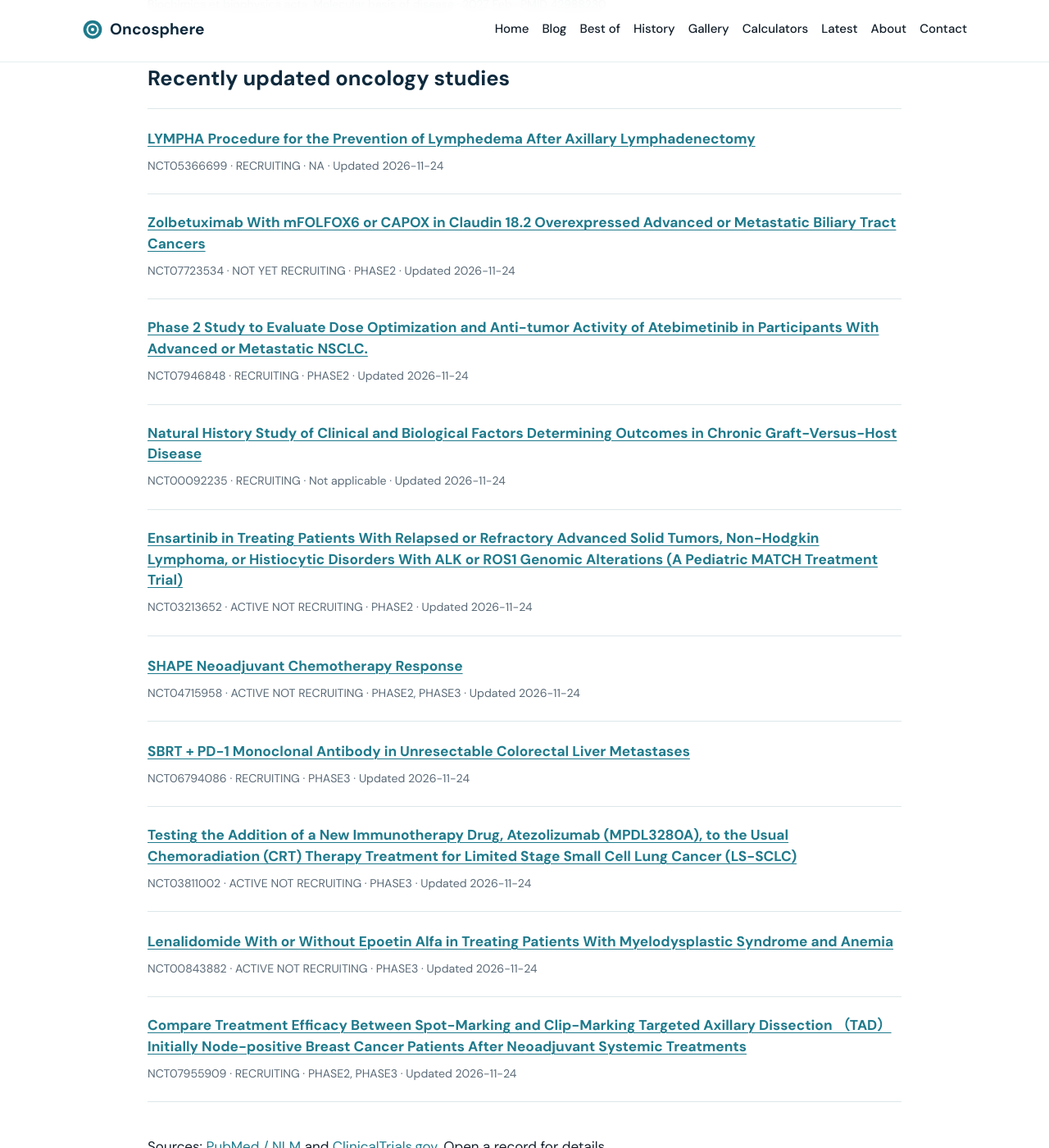
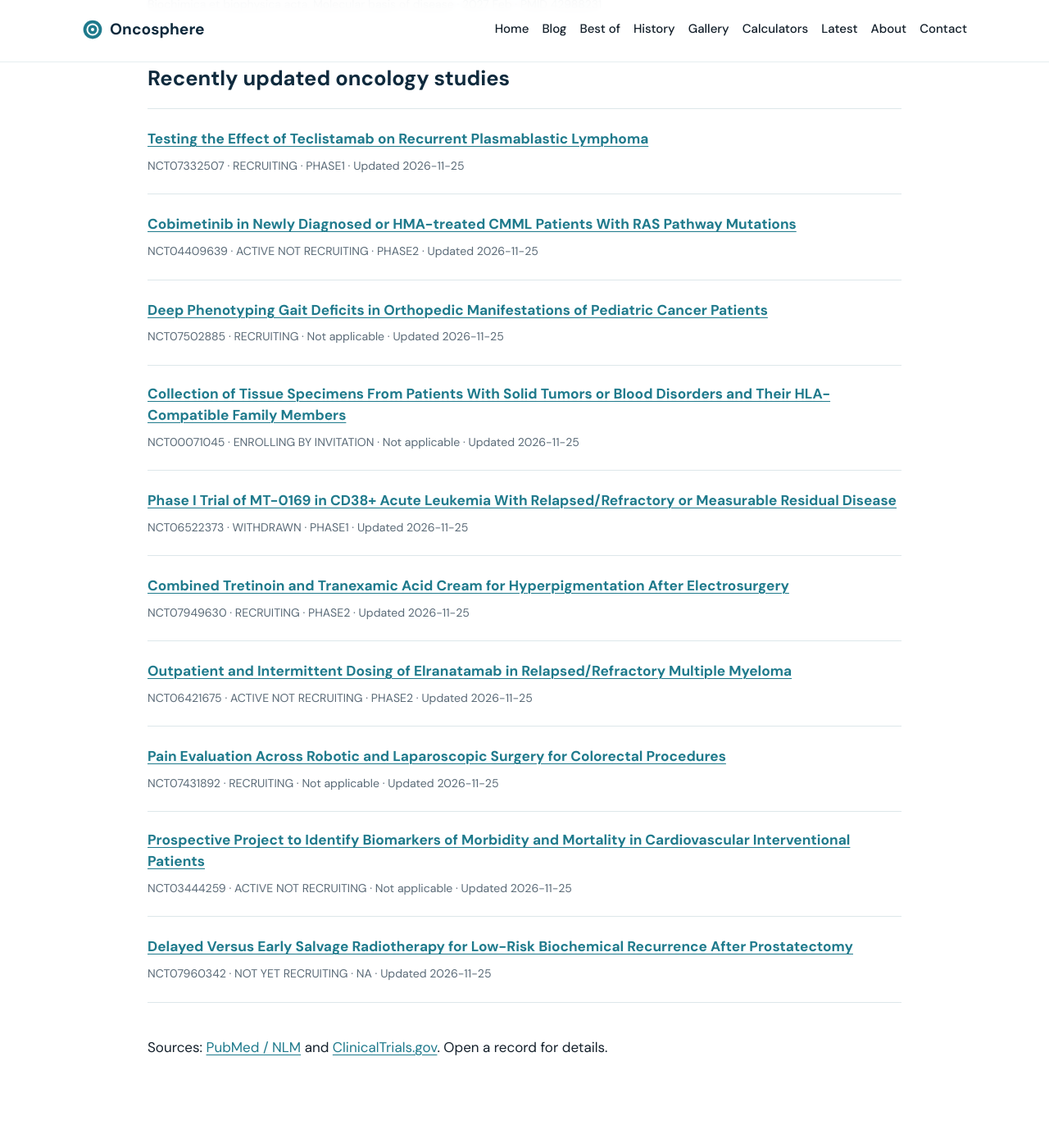
Before and after one commit to senthilstar/Oncosphere, a Jekyll site: the page built from latest.md, in a window 1280 px wide and 1400 px high, scrolled down 2241 px. Shown: the whole window at 82% size. Built offline with Jekyll 4.4.1, drawn with Linux system fonts in a browser that asks for light colours; some of the changed text lies outside the part shown.

Commit message:
Refresh oncology research feeds

```diff
--- a/_data/latest_pubmed.json
+++ b/_data/latest_pubmed.json
@@ -1,4 +1,17 @@
 [
+  {
+    "pmid": "43080406",
+    "title": "Breast cancer cell motility speed measurement using in vitro assays: a systematic scoping review of current knowledge.",
+    "journal": "In vitro models",
+    "pubdate": "2027 Dec",
+    "authors": [
+      "Maran MM",
+      "Shelling AN",
+      "Wu Z",
+      "Laking G"
+    ],
+    "url": "https://pubmed.ncbi.nlm.nih.gov/43080406/"
+  },
   {
     "pmid": "43041607",
     "title": "PSMA-targeted nanoparticles delivering ATR and Src/Bcr-Abl inhibitors to stimulate STING and reprogram senescence-associated secretory phenotype for enhancing immunotherapy in prostate cancer.",
@@ -258,22 +271,5 @@
       "Li Y"
     ],
     "url": "https://pubmed.ncbi.nlm.nih.gov/42988231/"
-  },
-  {
-    "pmid": "42988230",
-    "title": "Endothelial senescence orchestrates the tumor immune microenvironment and immunotherapy response in non-small cell lung cancer.",
-    "journal": "Biochimica et biophysica acta. Molecular basis of disease",
-    "pubdate": "2027 Feb",
-    "authors": [
-      "Qiu X",
-      "Qin H",
-      "Deng S",
-      "Kong X",
-      "Chen K",
-      "Zhang R",
-      "Yan H",
-      "Wong PP"
-    ],
-    "url": "https://pubmed.ncbi.nlm.nih.gov/42988230/"
   }
 ]
--- a/_data/latest_trials.json
+++ b/_data/latest_trials.json
@@ -1,82 +1,82 @@
 [
   {
-    "nct": "NCT05366699",
-    "title": "LYMPHA Procedure for the Prevention of Lymphedema After Axillary Lymphadenectomy",
+    "nct": "NCT07332507",
+    "title": "Testing the Effect of Teclistamab on Recurrent Plasmablastic Lymphoma",
     "status": "RECRUITING",
-    "phase": "NA",
-    "updated": "2026-11-24",
-    "url": "https://clinicaltrials.gov/study/NCT05366699"
+    "phase": "PHASE1",
+    "updated": "2026-11-25",
+    "url": "https://clinicaltrials.gov/study/NCT07332507"
   },
   {
-    "nct": "NCT07723534",
-    "title": "Zolbetuximab With mFOLFOX6 or CAPOX in Claudin 18.2 Overexpressed Advanced or Metastatic Biliary Tract Cancers",
-    "status": "NOT_YET_RECRUITING",
+    "nct": "NCT04409639",
+    "title": "Cobimetinib in Newly Diagnosed or HMA-treated CMML Patients With RAS Pathway Mutations",
+    "status": "ACTIVE_NOT_RECRUITING",
     "phase": "PHASE2",
-    "updated": "2026-11-24",
-    "url": "https://clinicaltrials.gov/study/NCT07723534"
+    "updated": "2026-11-25",
+    "url": "https://clinicaltrials.gov/study/NCT04409639"
   },
   {
-    "nct": "NCT07946848",
-    "title": "Phase 2 Study to Evaluate Dose Optimization and Anti-tumor Activity of Atebimetinib in Participants With Advanced or Metastatic NSCLC.",
+    "nct": "NCT07502885",
+    "title": "Deep Phenotyping Gait Deficits in Orthopedic Manifestations of Pediatric Cancer Patients",
+    "status": "RECRUITING",
+    "phase": "Not applicable",
+    "updated": "2026-11-25",
+    "url": "https://clinicaltrials.gov/study/NCT07502885"
+  },
+  {
+    "nct": "NCT00071045",
+    "title": "Collection of Tissue Specimens From Patients With Solid Tumors or Blood Disorders and Their HLA-Compatible Family Members",
+    "status": "ENROLLING_BY_INVITATION",
+    "phase": "Not applicable",
+    "updated": "2026-11-25",
+    "url": "https://clinicaltrials.gov/study/NCT00071045"
+  },
+  {
+    "nct": "NCT06522373",
+    "title": "Phase I Trial of MT-0169 in CD38+ Acute Leukemia With Relapsed/Refractory or Measurable Residual Disease",
+    "status": "WITHDRAWN",
+    "phase": "PHASE1",
+    "updated": "2026-11-25",
+    "url": "https://clinicaltrials.gov/study/NCT06522373"
+  },
+  {
+    "nct": "NCT07949630",
+    "title": "Combined Tretinoin and Tranexamic Acid Cream for Hyperpigmentation After Electrosurgery",
     "status": "RECRUITING",
     "phase": "PHASE2",
-    "updated": "2026-11-24",
-    "url": "https://clinicaltrials.gov/study/NCT07946848"
+    "updated": "2026-11-25",
+    "url": "https://clinicaltrials.gov/study/NCT07949630"
   },
   {
-    "nct": "NCT00092235",
-    "title": "Natural History Study of Clinical and Biological Factors Determining Outcomes in Chronic Graft-Versus-Host Disease",
+    "nct": "NCT06421675",
+    "title": "Outpatient and Intermittent Dosing of Elranatamab in Relapsed/Refractory Multiple Myeloma",
+    "status": "ACTIVE_NOT_RECRUITING",
+    "phase": "PHASE2",
+    "updated": "2026-11-25",
+    "url": "https://clinicaltrials.gov/study/NCT06421675"
+  },
+  {
+    "nct": "NCT07431892",
+    "title": "Pain Evaluation Across Robotic and Laparoscopic Surgery for Colorectal Procedures",
     "status": "RECRUITING",
     "phase": "Not applicable",
-    "updated": "2026-11-24",
-    "url": "https://clinicaltrials.gov/study/NCT00092235"
+    "updated": "2026-11-25",
+    "url": "https://clinicaltrials.gov/study/NCT07431892"
   },
   {
-    "nct": "NCT03213652",
-    "title": "Ensartinib in Treating Patients With Relapsed or Refractory Advanced Solid Tumors, Non-Hodgkin Lymphoma, or Histiocytic Disorders With ALK or ROS1 Genomic Alterations (A Pediatric MATCH Treatment Trial)",
+    "nct": "NCT03444259",
+    "title": "Prospective Project to Identify Biomarkers of Morbidity and Mortality in Cardiovascular Interventional Patients",
     "status": "ACTIVE_NOT_RECRUITING",
-    "phase": "PHASE2",
-    "updated": "2026-11-24",
-    "url": "https://clinicaltrials.gov/study/NCT03213652"
+    "phase": "Not applicable",
+    "updated": "2026-11-25",
+    "url": "https://clinicaltrials.gov/study/NCT03444259"
   },
   {
-    "nct": "NCT04715958",
-    "title": "SHAPE Neoadjuvant Chemotherapy Response",
-    "status": "ACTIVE_NOT_RECRUITING",
-    "phase": "PHASE2, PHASE3",
-    "updated": "2026-11-24",
-    "url": "https://clinicaltrials.gov/study/NCT04715958"
-  },
-  {
-    "nct": "NCT06794086",
-    "title": "SBRT + PD-1 Monoclonal Antibody in Unresectable Colorectal Liver Metastases",
-    "status": "RECRUITING",
-    "phase": "PHASE3",
-    "updated": "2026-11-24",
-    "url": "https://clinicaltrials.gov/study/NCT06794086"
-  },
-  {
-    "nct": "NCT03811002",
-    "title": "Testing the Addition of a New Immunotherapy Drug, Atezolizumab (MPDL3280A), to the Usual Chemoradiation (CRT) Therapy Treatment for Limited Stage Small Cell Lung Cancer (LS-SCLC)",
-    "status": "ACTIVE_NOT_RECRUITING",
-    "phase": "PHASE3",
-    "updated": "2026-11-24",
-    "url": "https://clinicaltrials.gov/study/NCT03811002"
-  },
-  {
-    "nct": "NCT00843882",
-    "title": "Lenalidomide With or Without Epoetin Alfa in Treating Patients With Myelodysplastic Syndrome and Anemia",
-    "status": "ACTIVE_NOT_RECRUITING",
-    "phase": "PHASE3",
-    "updated": "2026-11-24",
-    "url": "https://clinicaltrials.gov/study/NCT00843882"
-  },
-  {
-    "nct": "NCT07955909",
-    "title": "Compare Treatment Efficacy Between Spot-Marking and Clip-Marking Targeted Axillary Dissection （TAD）Initially Node-positive Breast Cancer Patients After Neoadjuvant Systemic Treatments",
-    "status": "RECRUITING",
-    "phase": "PHASE2, PHASE3",
-    "updated": "2026-11-24",
-    "url": "https://clinicaltrials.gov/study/NCT07955909"
+    "nct": "NCT07960342",
+    "title": "Delayed Versus Early Salvage Radiotherapy for Low-Risk Biochemical Recurrence After Prostatectomy",
+    "status": "NOT_YET_RECRUITING",
+    "phase": "NA",
+    "updated": "2026-11-25",
+    "url": "https://clinicaltrials.gov/study/NCT07960342"
   }
 ]
```
